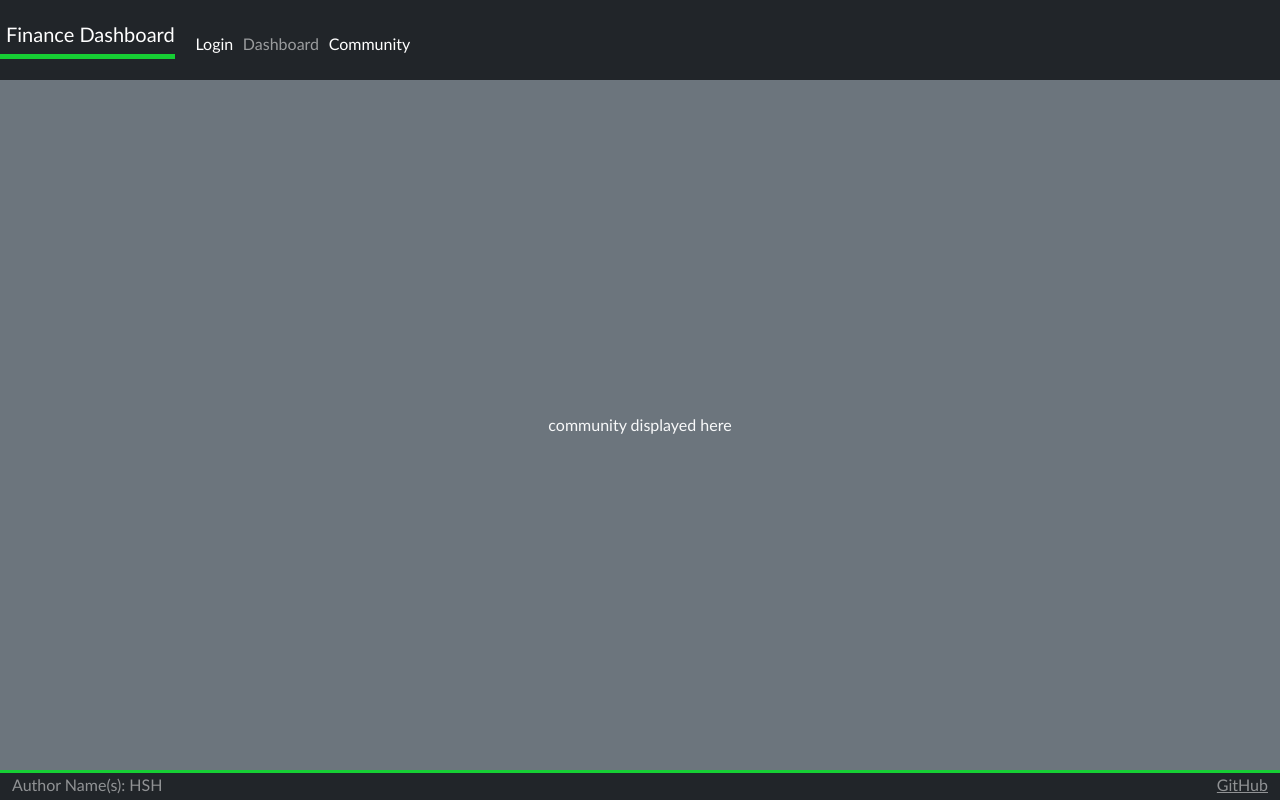
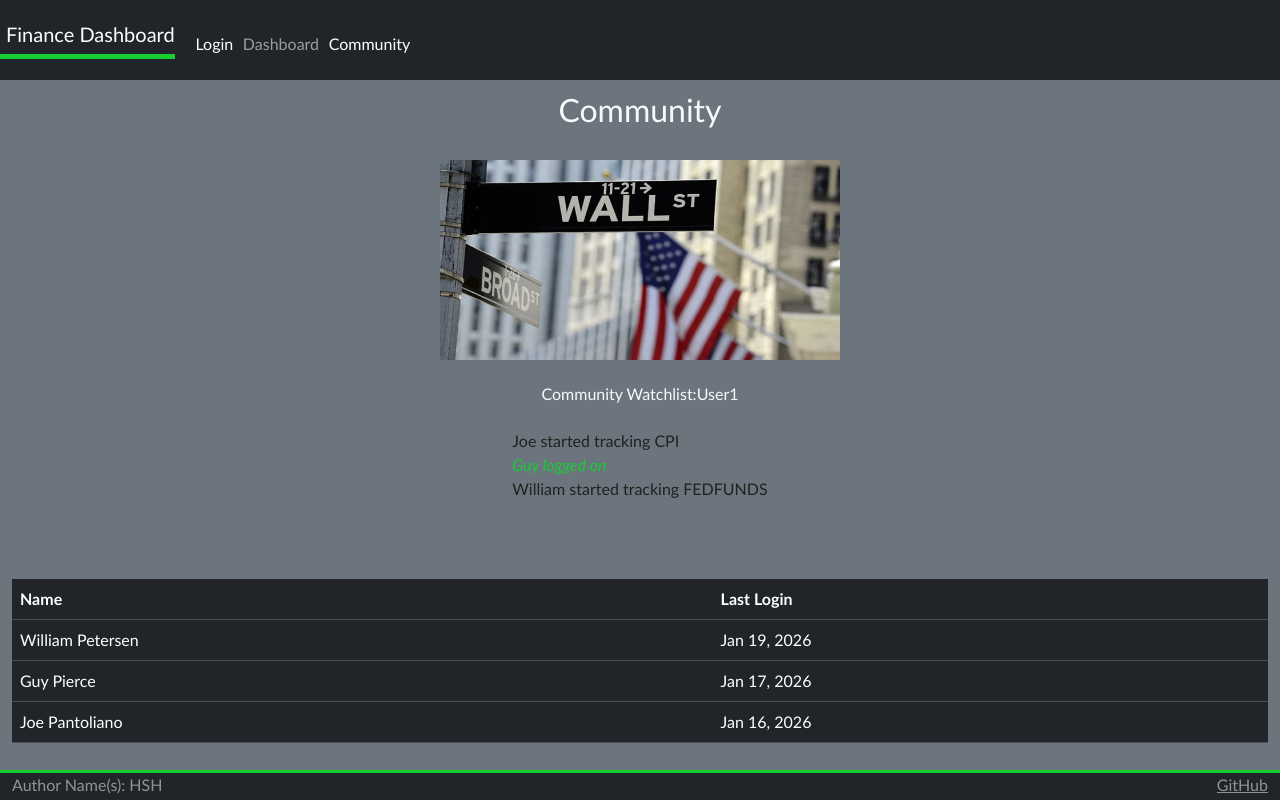
Before and after one commit to henhilt/startup, a React (Vite) app: page /community in a window 1280 px wide. Built offline with nearby package versions, Linux system fonts and the light colour scheme.

Commit message:
added in main content for each view

```diff
--- a/src/community/community.jsx
+++ b/src/community/community.jsx
@@ -1,9 +1,46 @@
 import React from 'react';
+import './community.css'
 
 export function Community() {
   return (
-    <main className="container-fluid bg-secondary text-center">
-      <div>community displayed here</div>
-    </main>
+    <main className="container-fluid bg-secondary text-left">
+      <h2>Community</h2>
+
+          <div id="picture" className="picture-box"><img width="400px" height="200px" src="wallstreet.jpg" alt="random" /></div>
+
+          <div className="users">
+          Community Watchlist:
+          <span className="user-name">User1</span>
+          </div>
+          <div id="community-updates">
+              <div className="user-event">Joe started tracking CPI</div>
+              <div className="system-event">Guy logged on</div>
+              <div className="user-event">William started tracking FEDFUNDS</div>
+          </div>
+          <hr />
+
+          <table className="table table-dark">
+              <thead>
+                  <tr>
+                      <th>Name</th>
+                      <th>Last Login</th>
+                  </tr>
+              </thead>
+              <tbody>
+                  <tr>
+                      <td>William Petersen</td>
+                      <td>Jan 19, 2026</td>
+                  </tr>
+                  <tr>
+                      <td>Guy Pierce</td>
+                      <td>Jan 17, 2026</td>
+                  </tr>
+                  <tr>
+                      <td>Joe Pantoliano</td>
+                      <td>Jan 16, 2026</td>
+                  </tr>
+              </tbody>
+          </table>
+  </main>
   );
 }
--- a/src/dashboard/dashboard.jsx
+++ b/src/dashboard/dashboard.jsx
@@ -2,8 +2,31 @@ import React from 'react';
 
 export function Dashboard() {
   return (
-    <main className="container-fluid bg-secondary text-center">
-      <div>dashboard displayed here</div>
-    </main>
+    <main className="container-fluid bg-secondary text-left">
+      <h2>Your Dashboard</h2>
+      <div className="row align-items-center">
+          <div className="col-md-6">
+              <h4>Select Your Watchlist</h4>
+                  <form>
+                      <div className="form-check">
+                          <input className="form-check-input" type="checkbox" id="Consumer Price Index" name="CPI" value="yes"></input>
+                          <label className="form-check-label" for="Consumer Price Index">Display Consumer Price Index data</label>
+                      </div>
+                      <div className="form-check">
+                          <input className="form-check-input" type="checkbox" id="Federal Funds Rate" name="FEDFUNDS" value="yes"></input>
+                          <label className="form-check-label" for="Federal Funds Rate">Display Federal Funds Rate data</label>
+                      </div>
+                      <div className="form-check">
+                          <input className="form-check-input" type="checkbox" id="Apple" name="AAPL" value="yes"></input>
+                          <label className="form-check-label" for="Apple">Display Apple data</label>
+                      </div>
+                  </form>
+          </div>
+          <div className="col-md-6">
+              <div id="picture" className="picture-box">
+                  <img width="400px" height="200px" src="CPIfred.png" alt="random" /></div>
+          </div>
+      </div>
+  </main>
   );
 }
--- a/src/login/login.jsx
+++ b/src/login/login.jsx
@@ -2,8 +2,21 @@ import React from 'react';
 
 export function Login() {
   return (
-    <main className="container-fluid bg-secondary text-center">
-      <div>login displayed here</div>
-    </main>
+      <main className="container-fluid bg-secondary text-center">
+          <h3>Welcome to your personalized finance dashboard. </h3>
+          <h5> Please login below. </h5>
+          <form method="get" action="dashboard.html" className="mx-auto" >
+              <div className="input-group mb-3">
+                  <span className="input-group-text">Username:</span>
+                  <input className="form-control" type="text" placeholder="user"/>
+              </div>
+              <div className="input-group mb-3">
+                  <span className="input-group-text">Password:</span>
+                  <input className="form-control" type="password" placeholder="*****"/>
+              </div>
+            <button className="btn btn-secondary" type="submit">Login</button>
+            <button className="btn btn-secondary" type="submit">New User</button>
+          </form>
+      </main>
   );
 }
```
